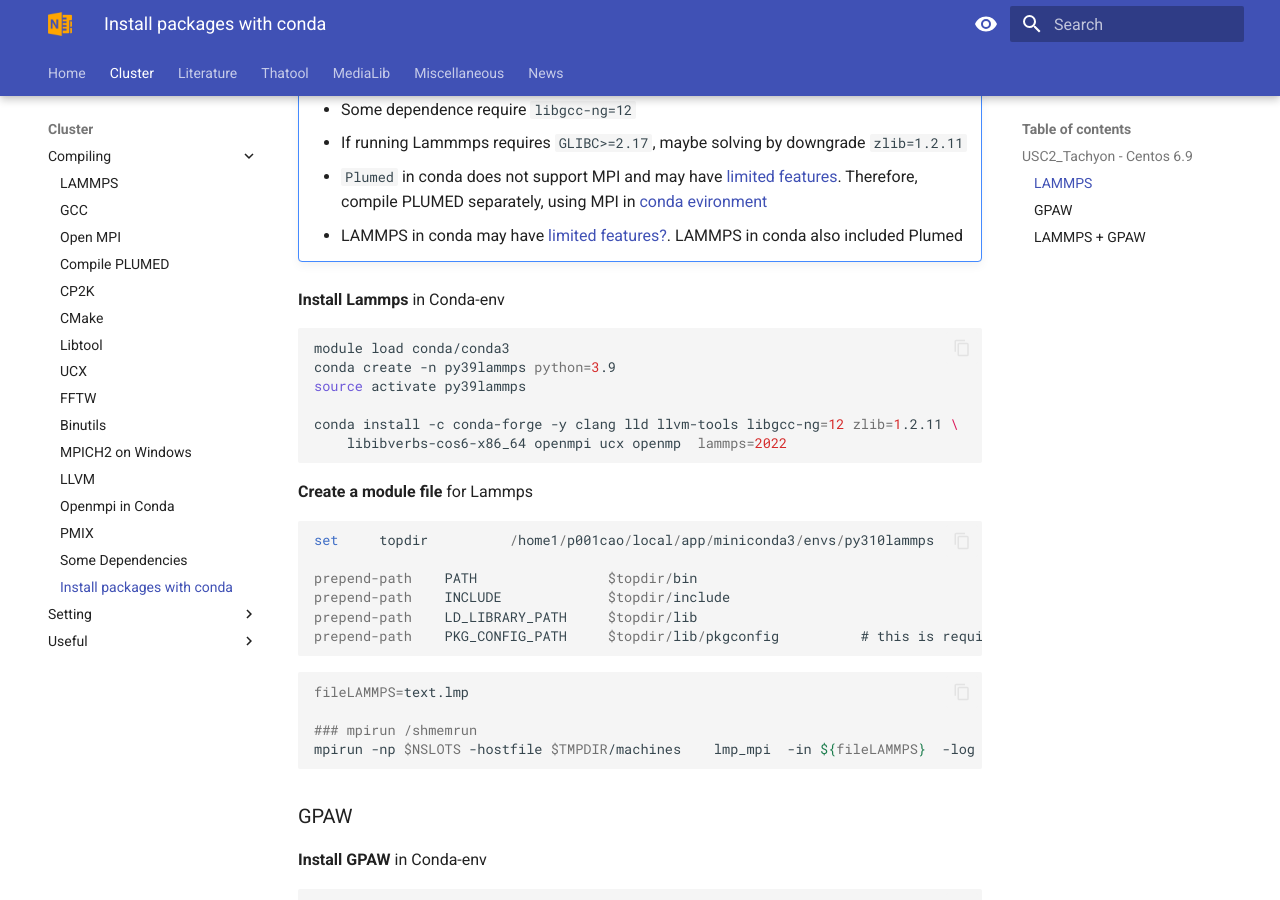
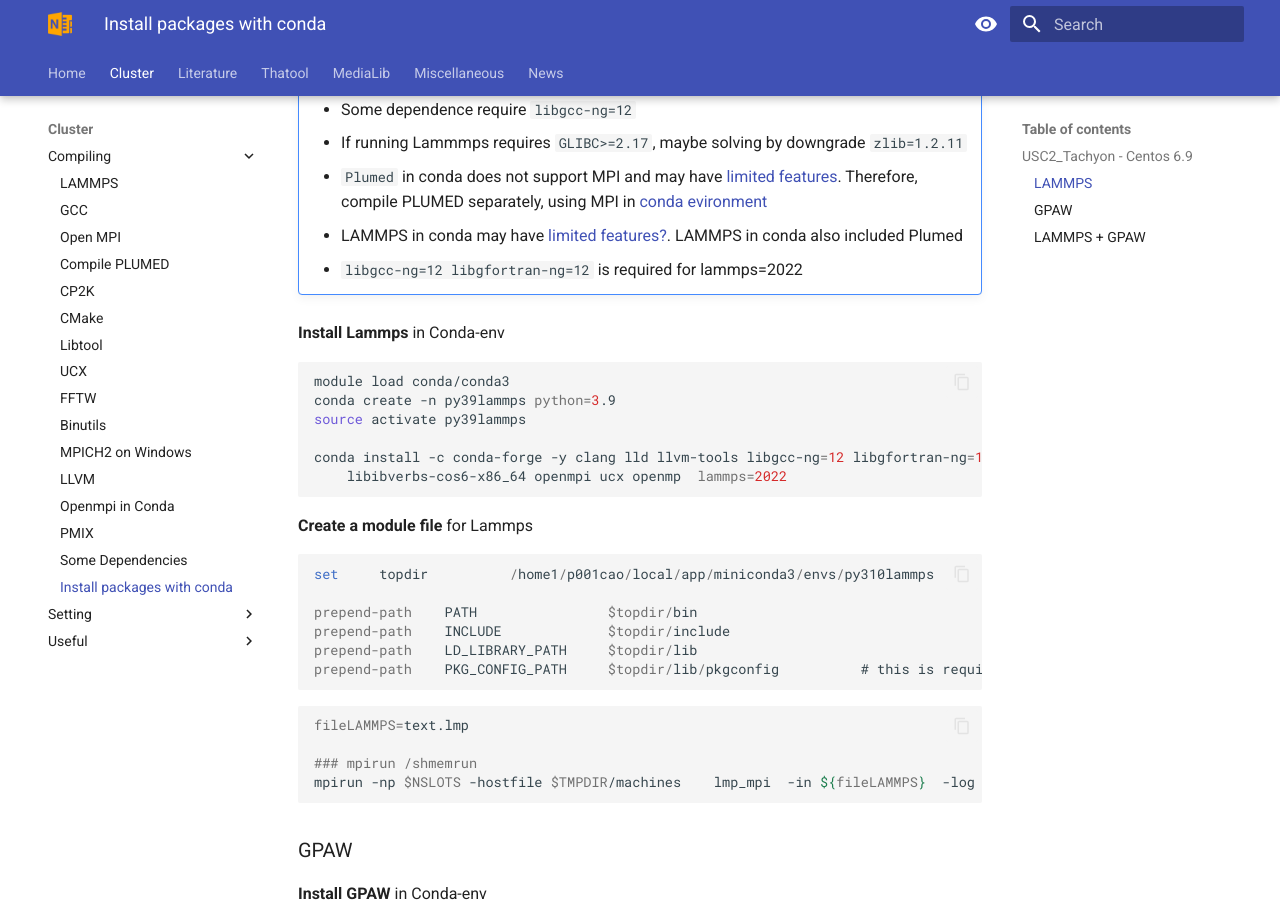
Before and after one commit to thangckt/thangckt.github.io, an MkDocs documentation site: the page built from docs/cluster/compiling/conda_packages.md, in a window 1280 px wide and 900 px high, scrolled down 653 px. Built offline with MkDocs 1.6.1 and Material for MkDocs 9.7.7, drawn with Linux system fonts in a browser that asks for light colours; the version menu is left out.

Commit message:
Update conda_packages.md

````diff
--- a/docs/cluster/compiling/conda_packages.md
+++ b/docs/cluster/compiling/conda_packages.md
@@ -23,6 +23,7 @@ This way may eliminate some work on installing dependencies
     - If running Lammmps requires `GLIBC>=2.17`, maybe solving by downgrade `zlib=1.2.11`
     - `Plumed` in conda does not support MPI and may have [limited features](https://www.plumed.org/doc-v2.8/user-doc/html/_installation.html). Therefore, compile PLUMED separately, using MPI in [conda evironment](https://thangckt.github.io/cluster/compiling/Plumed/)
     - LAMMPS in conda may have [limited features?](https://docs.lammps.org/Install_conda.html). LAMMPS in conda also included Plumed
+    - `libgcc-ng=12 libgfortran-ng=12` is required for lammps=2022
 
 **Install Lammps** in Conda-env
 
@@ -31,7 +32,7 @@ module load conda/conda3
 conda create -n py39lammps python=3.9
 source activate py39lammps
 
-conda install -c conda-forge -y clang lld llvm-tools libgcc-ng=12 zlib=1.2.11 \
+conda install -c conda-forge -y clang lld llvm-tools libgcc-ng=12 libgfortran-ng=12 zlib=1.2.11 \
     libibverbs-cos6-x86_64 openmpi ucx openmp  lammps=2022
 ```
 
````
